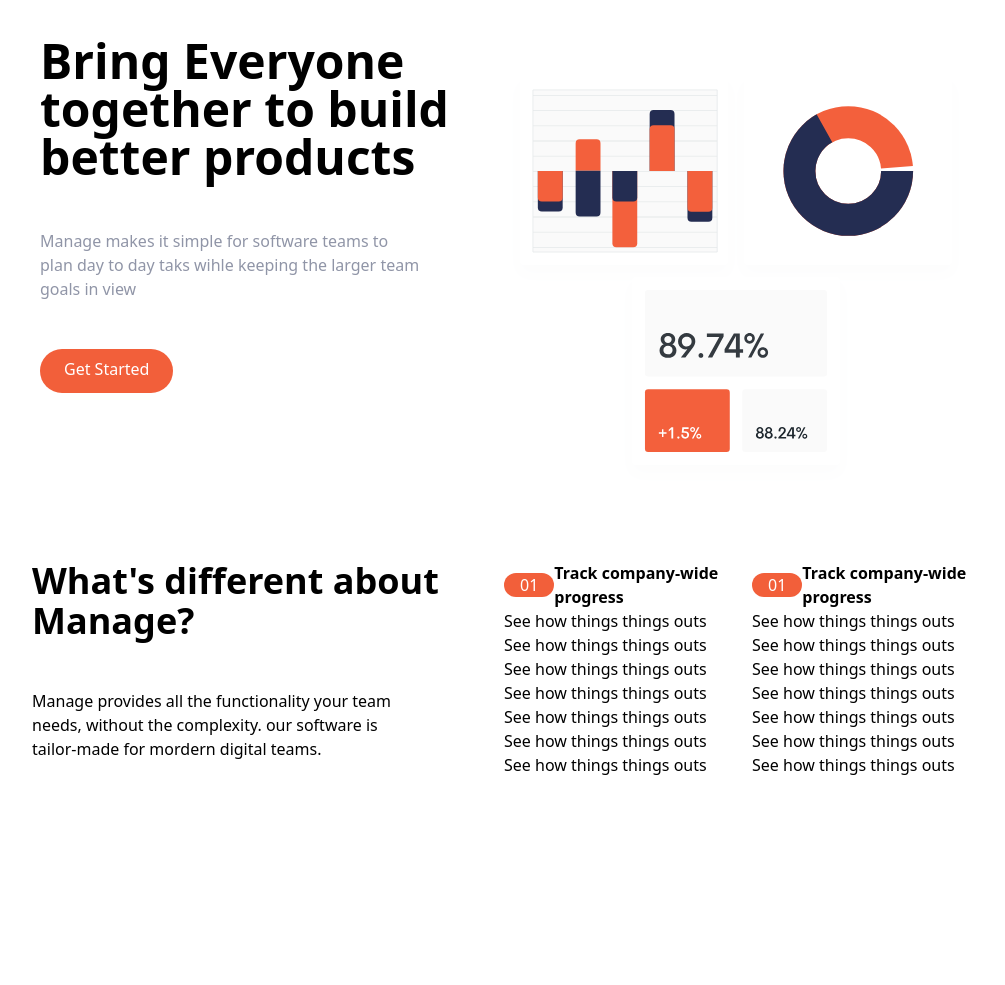
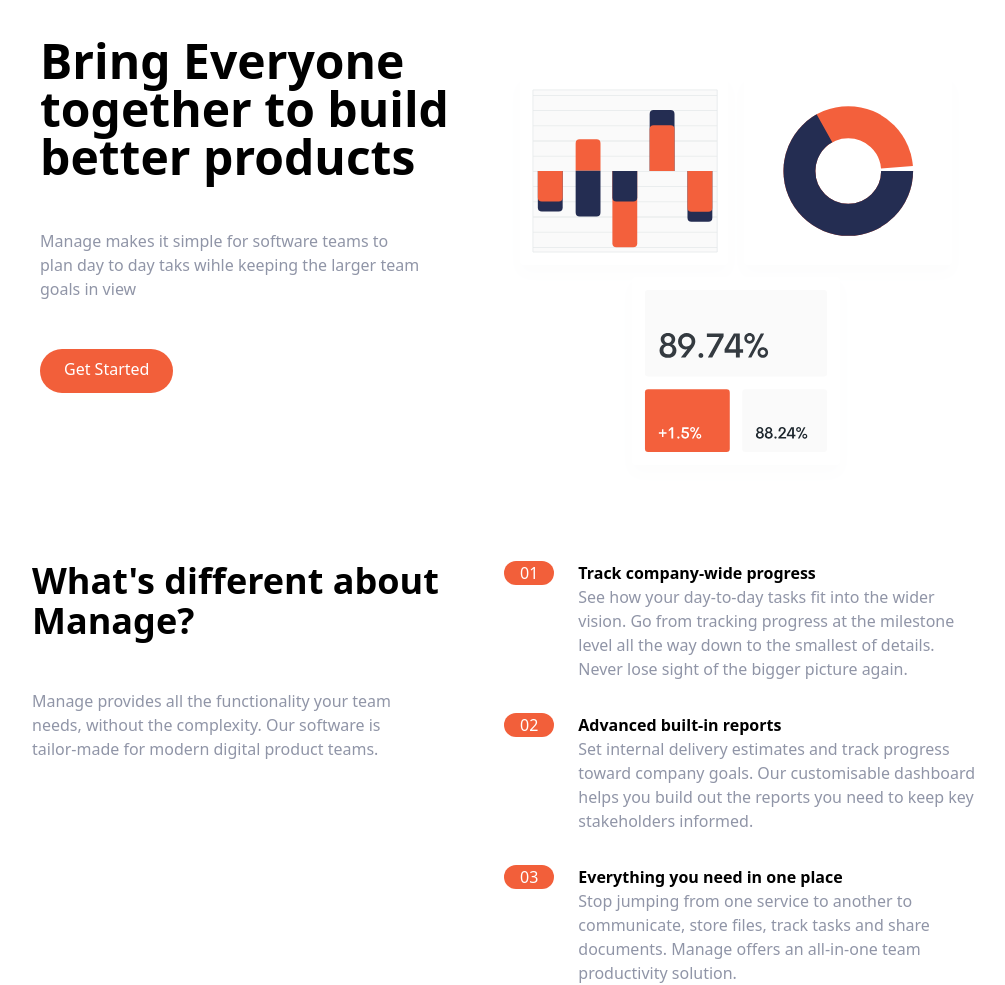
Before and after one commit to Sumanshrestha77/FrontpageTailwind, a website: page src/index.html in a window 1280 px wide. Shown: the part 95-1080 px from the top of the page, without its empty margins (136-1141 px from the left). Before the commit the page ends 872 px from the top, so only its background shows below. Drawn offline with Linux system fonts and the light colour scheme.

Commit message:
fixed list issue

```diff
--- a/src/index.html
+++ b/src/index.html
@@ -69,25 +69,30 @@
       </div>
     </section>
     <!-- feature section -->
+    <section id="features">
+      <!-- Flex container -->
       <div
         class="container flex flex-col px-4 mx-auto mt-10 space-y-12 md:space-y-0 md:flex-row"
       >
-      <!-- what is differnet 1st colum -->
+        <!-- What's Different -->
         <div class="flex flex-col space-y-12 md:w-1/2">
           <h2 class="max-w-md text-4xl font-bold text-center md:text-left">
             What's different about Manage?
           </h2>
-        <p class="max-w-sm text-center text-drakGrayishBlue md:text-left">
+          <p class="max-w-sm text-center text-darkGrayishBlue md:text-left">
             Manage provides all the functionality your team needs, without the
-          complexity. our software is tailor-made for mordern digital teams.
+            complexity. Our software is tailor-made for modern digital product
+            teams.
           </p>
         </div>
-      <!-- numbered list -->
+
+        <!-- Numbered List -->
         <div class="flex flex-col space-y-8 md:w-1/2">
+          <!-- List Item 1 -->
           <div
             class="flex flex-col space-y-3 md:space-y-0 md:space-x-6 md:flex-row"
           >
-          <!-- heading -->
+            <!-- Heading -->
             <div class="rounded-l-full bg-brightRedSupLight md:bg-transparent">
               <div class="flex items-center space-x-2">
                 <div
@@ -95,41 +100,86 @@
                 >
                   01
                 </div>
-              <h3 class="text-base font-bold md:mb-4 md:hidden">
+                <!-- <h3 class="text-base font-bold md:mb-4 md:hidden">
+                  Track company-wide progress
+                </h3> -->
+              </div>
+            </div>
+
+            <div>
+              <h3 class="hidden mb-4 text-lg font-bold md:block">
                 Track company-wide progress
               </h3>
-            </div>
-            <p class="mt-9 darkgrayishBlue">
-              See how things things outs See how things things outs See how
-              things things outs See how things things outs See how things
-              things outs See how things things outs See how things things outs
+              <p class="text-darkGrayishBlue">
+                See how your day-to-day tasks fit into the wider vision. Go from
+                tracking progress at the milestone level all the way down to the
+                smallest of details. Never lose sight of the bigger picture
+                again.
               </p>
             </div>
+          </div>
+
+          <!-- List Item 2 -->
+          <div
+            class="flex flex-col space-y-3 md:space-y-0 md:space-x-6 md:flex-row"
+          >
+            <!-- Heading -->
             <div class="rounded-l-full bg-brightRedSupLight md:bg-transparent">
               <div class="flex items-center space-x-2">
                 <div
                   class="px-4 py-2 text-white rounded-full md:py-1 bg-brightRed"
                 >
-                01
+                  02
                 </div>
-              <h3 class="text-base font-bold md:mb-4 md:hidden">
-                Track company-wide progress
+                <!-- <h3 class="text-base font-bold md:mb-4 md:hidden">
+                  Advanced built-in reports
+                </h3> -->
+              </div>
+            </div>
+
+            <div>
+              <h3 class="hidden mb-4 text-lg font-bold md:block">
+                Advanced built-in reports
               </h3>
-            </div>
-            <p class="mt-9 darkgrayishBlue">
-              See how things things outs See how things things outs See how
-              things things outs See how things things outs See how things
-              things outs See how things things outs See how things things outs
+              <p class="text-darkGrayishBlue">
+                Set internal delivery estimates and track progress toward
+                company goals. Our customisable dashboard helps you build out
+                the reports you need to keep key stakeholders informed.
               </p>
             </div>
+          </div>
 
-          <!-- <div>
+          <!-- List Item 3 -->
+          <div
+            class="flex flex-col space-y-3 md:space-y-0 md:space-x-6 md:flex-row"
+          >
+            <!-- Heading -->
+            <div class="rounded-l-full bg-brightRedSupLight md:bg-transparent">
+              <div class="flex items-center space-x-2">
+                <div
+                  class="px-4 py-2 text-white rounded-full md:py-1 bg-brightRed"
+                >
+                  03
+                </div>
+                <!-- <h3 class="text-base font-bold md:mb-4 md:hidden">
+                  Everything you need in one place
+                </h3> -->
+              </div>
+            </div>
+
+            <div>
               <h3 class="hidden mb-4 text-lg font-bold md:block">
-              Track the company-wide progress
+                Everything you need in one place
               </h3>
-          </div> -->
+              <p class="text-darkGrayishBlue">
+                Stop jumping from one service to another to communicate, store
+                files, track tasks and share documents. Manage offers an
+                all-in-one team productivity solution.
+              </p>
             </div>
           </div>
         </div>
+      </div>
+    </section>
   </body>
 </html>
```
Lines whose indentation alone changed are shown as unchanged.
